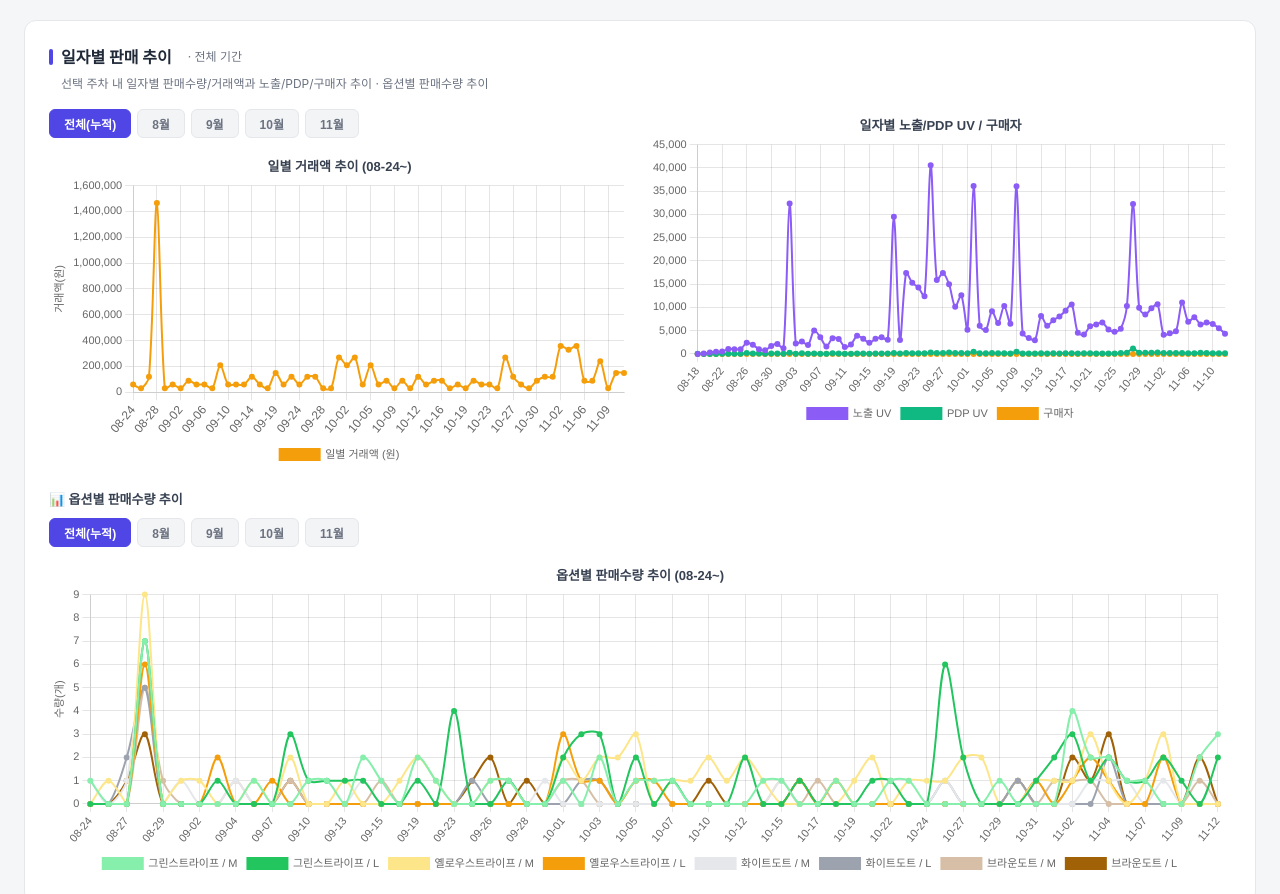
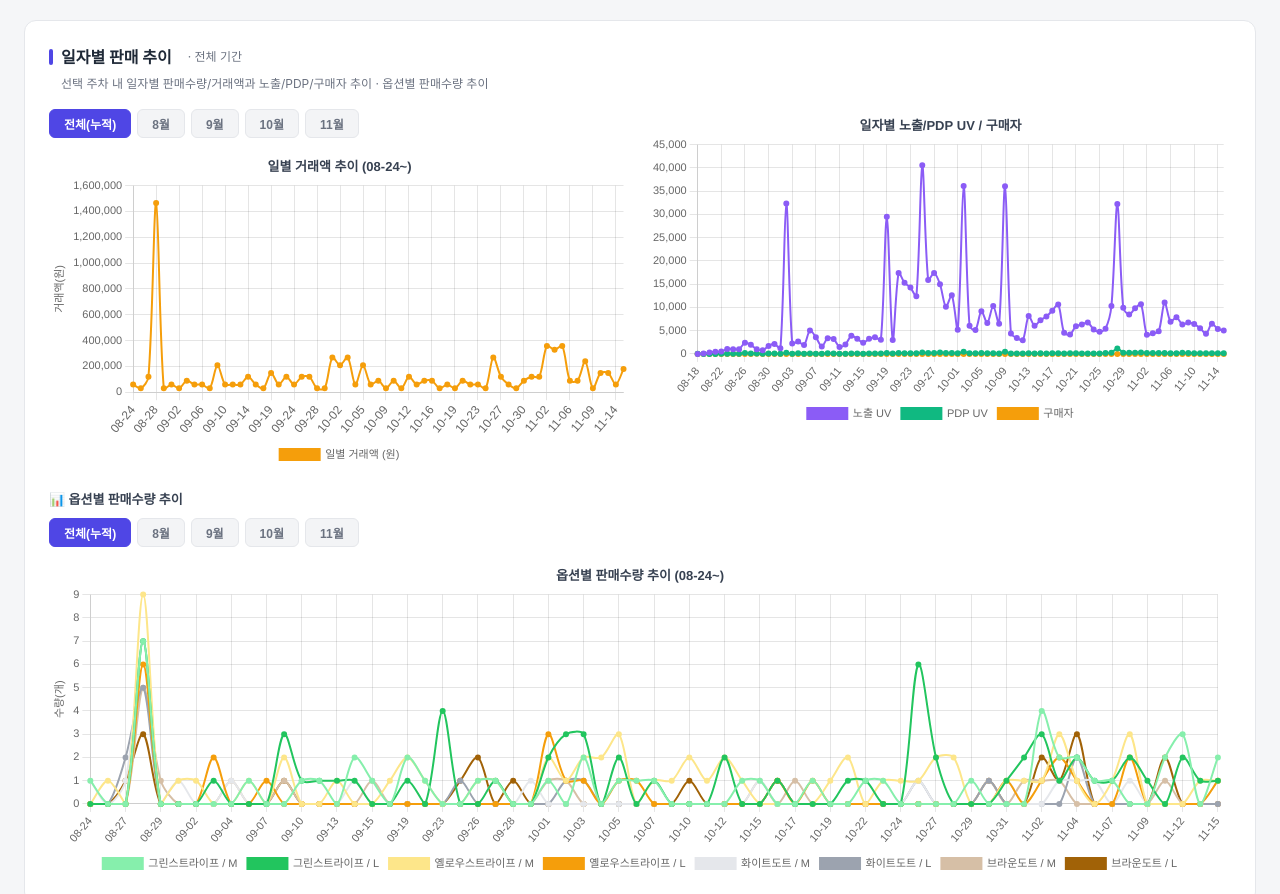
Before and after one commit to chaezyo-dotcom/living-pb-stock, a plain HTML site: page products/4175808/index.html in a window 1280 px wide. Shown: the part 864-1758 px from the top of the page. Drawn offline with nearby package versions, Linux system fonts and the light colour scheme; animation ran at ten frames a second.

Commit message:
Update 4175808 dashboard: 2026-11-15 data refresh

```diff
--- a/products/4175808/index.html
+++ b/products/4175808/index.html
@@ -96,7 +96,7 @@ tr.total td{background:#eef2ff;font-weight:700;color:#312e81;font-size:14px;bord
     <div class="subtitle">상품코드 4175808 · 4 colors (그린스트라이프 / 옐로우스트라이프 / 화이트도트 / 브라운도트) · M / L 사이즈</div>
     <div class="meta">
       <span>판매시작 2026-08-18</span>
-      <span>리포트 기준 2026-11-12</span>
+      <span>리포트 기준 2026-11-15</span>
       <span>Source: finance_datahub.df_com_sales · ba_preserved.total_pdp_facts · ba_preserved.smba_daily_pdp_imps_v2 · ba_preserved.commerce_product_search_tb</span>
     </div>
   </div>
@@ -450,7 +450,7 @@ tr.total td{background:#eef2ff;font-weight:700;color:#312e81;font-size:14px;bord
   </div>
 
   <div class="footer">
-    데이터 기준일: 2026-11-12 KST · 결제: base_dt(KST) / PDP·노출: log_date(KST)
+    데이터 기준일: 2026-11-15 KST · 결제: base_dt(KST) / PDP·노출: log_date(KST)
   </div>
 </div>
 
@@ -630,7 +630,14 @@ const DAILY_OPTION = [
   {date:"2026-11-11",option_id:"31359445",color:"브라운도트",size:"M",qty:1,gmv:29900,cancel_qty:0,cancel_gmv:0},
   {date:"2026-11-11",option_id:"31359446",color:"브라운도트",size:"L",qty:2,gmv:59800,cancel_qty:0,cancel_gmv:0},
   {date:"2026-11-12",option_id:"31359439",color:"그린스트라이프",size:"M",qty:3,gmv:89700,cancel_qty:0,cancel_gmv:0},
-  {date:"2026-11-12",option_id:"31359440",color:"그린스트라이프",size:"L",qty:2,gmv:59800,cancel_qty:0,cancel_gmv:0}
+  {date:"2026-11-12",option_id:"31359440",color:"그린스트라이프",size:"L",qty:2,gmv:59800,cancel_qty:0,cancel_gmv:0},
+  {date:"2026-11-14",option_id:"31359440",color:"그린스트라이프",size:"L",qty:1,gmv:29900,cancel_qty:0,cancel_gmv:0},
+  {date:"2026-11-14",option_id:"31359441",color:"옐로우스트라이프",size:"M",qty:1,gmv:29900,cancel_qty:0,cancel_gmv:0},
+  {date:"2026-11-15",option_id:"31359439",color:"그린스트라이프",size:"M",qty:2,gmv:59800,cancel_qty:1,cancel_gmv:29900},
+  {date:"2026-11-15",option_id:"31359440",color:"그린스트라이프",size:"L",qty:1,gmv:29900,cancel_qty:0,cancel_gmv:0},
+  {date:"2026-11-15",option_id:"31359441",color:"옐로우스트라이프",size:"M",qty:1,gmv:29900,cancel_qty:0,cancel_gmv:0},
+  {date:"2026-11-15",option_id:"31359442",color:"옐로우스트라이프",size:"L",qty:1,gmv:29900,cancel_qty:0,cancel_gmv:0},
+  {date:"2026-11-15",option_id:"31359443",color:"화이트도트",size:"M",qty:1,gmv:29900,cancel_qty:0,cancel_gmv:0}
 ];
 
 const DAILY_FUNNEL = [
@@ -720,7 +727,10 @@ const DAILY_FUNNEL = [
   {date:"2026-11-09", imp_uv:6752, imp_cnt:15367, pdp_pv:500, pdp_uv:218, buyers:1},
   {date:"2026-11-10", imp_uv:6432, imp_cnt:14079, pdp_pv:362, pdp_uv:165, buyers:0},
   {date:"2026-11-11", imp_uv:5547, imp_cnt:12651, pdp_pv:427, pdp_uv:162, buyers:5},
-  {date:"2026-11-12", imp_uv:4350, imp_cnt:12318, pdp_pv:333, pdp_uv:165, buyers:2}
+  {date:"2026-11-12", imp_uv:4350, imp_cnt:12318, pdp_pv:333, pdp_uv:165, buyers:2},
+  {date:"2026-11-13", imp_uv:6487, imp_cnt:14593, pdp_pv:255, pdp_uv:144, buyers:0},
+  {date:"2026-11-14", imp_uv:5378, imp_cnt:13222, pdp_pv:340, pdp_uv:152, buyers:2},
+  {date:"2026-11-15", imp_uv:5019, imp_cnt:12879, pdp_pv:438, pdp_uv:175, buyers:4}
 ];
 
 const PATH_BY_DATE = [
@@ -1473,7 +1483,31 @@ const PATH_BY_DATE = [
   {date:"2026-11-12", channel:"pdp", imps:5444},
   {date:"2026-11-12", channel:"search", imps:2501},
   {date:"2026-11-12", channel:"store", imps:6},
-  {date:"2026-11-12", channel:"today_deals", imps:3}
+  {date:"2026-11-12", channel:"today_deals", imps:3},
+  {date:"2026-11-13", channel:"category", imps:161},
+  {date:"2026-11-13", channel:"collection_books", imps:42},
+  {date:"2026-11-13", channel:"contents", imps:589},
+  {date:"2026-11-13", channel:"etc", imps:6848},
+  {date:"2026-11-13", channel:"home", imps:1},
+  {date:"2026-11-13", channel:"pdp", imps:4484},
+  {date:"2026-11-13", channel:"search", imps:2456},
+  {date:"2026-11-13", channel:"store", imps:12},
+  {date:"2026-11-14", channel:"category", imps:184},
+  {date:"2026-11-14", channel:"collection_books", imps:52},
+  {date:"2026-11-14", channel:"contents", imps:674},
+  {date:"2026-11-14", channel:"etc", imps:4335},
+  {date:"2026-11-14", channel:"home", imps:2},
+  {date:"2026-11-14", channel:"pdp", imps:5097},
+  {date:"2026-11-14", channel:"search", imps:2874},
+  {date:"2026-11-14", channel:"store", imps:4},
+  {date:"2026-11-15", channel:"category", imps:184},
+  {date:"2026-11-15", channel:"collection_books", imps:39},
+  {date:"2026-11-15", channel:"contents", imps:612},
+  {date:"2026-11-15", channel:"etc", imps:4974},
+  {date:"2026-11-15", channel:"pdp", imps:4233},
+  {date:"2026-11-15", channel:"ranks", imps:2},
+  {date:"2026-11-15", channel:"search", imps:2832},
+  {date:"2026-11-15", channel:"store", imps:3}
 ];
 
 const REFERRER_BY_DATE = [
@@ -2100,59 +2134,83 @@ const REFERRER_BY_DATE = [
   {date:"2026-11-12", type:"ORDER", pv:2, uv:null},
   {date:"2026-11-12", type:"PRODUCTIONS", pv:71, uv:null},
   {date:"2026-11-12", type:"PROJECTS", pv:2, uv:null},
-  {date:"2026-11-12", type:"USERS", pv:3, uv:null}
+  {date:"2026-11-12", type:"USERS", pv:3, uv:null},
+  {date:"2026-11-13", type:"BRANDS", pv:1, uv:null},
+  {date:"2026-11-13", type:"CARD_COLLECTIONS", pv:1, uv:null},
+  {date:"2026-11-13", type:"DIRECT", pv:228, uv:null},
+  {date:"2026-11-13", type:"EXHIBITIONS", pv:1, uv:null},
+  {date:"2026-11-13", type:"OGARDEN_GAME_HOME", pv:4, uv:null},
+  {date:"2026-11-13", type:"ORDERS", pv:3, uv:null},
+  {date:"2026-11-13", type:"PRODUCTIONS", pv:11, uv:null},
+  {date:"2026-11-13", type:"PROMOTION-PAGES", pv:1, uv:null},
+  {date:"2026-11-13", type:"USERS", pv:5, uv:null},
+  {date:"2026-11-14", type:"BRANDS", pv:9, uv:null},
+  {date:"2026-11-14", type:"CARD_COLLECTIONS", pv:2, uv:null},
+  {date:"2026-11-14", type:"DIRECT", pv:281, uv:null},
+  {date:"2026-11-14", type:"OGARDEN_GAME_HOME", pv:3, uv:null},
+  {date:"2026-11-14", type:"ORDERS", pv:12, uv:null},
+  {date:"2026-11-14", type:"PRODUCTIONS", pv:33, uv:null},
+  {date:"2026-11-15", type:"BRANDS", pv:7, uv:null},
+  {date:"2026-11-15", type:"CARD_COLLECTIONS", pv:3, uv:null},
+  {date:"2026-11-15", type:"DIRECT", pv:359, uv:null},
+  {date:"2026-11-15", type:"EXHIBITIONS", pv:1, uv:null},
+  {date:"2026-11-15", type:"OGARDEN_GAME_HOME", pv:6, uv:null},
+  {date:"2026-11-15", type:"ORDERS", pv:8, uv:null},
+  {date:"2026-11-15", type:"PRODUCTIONS", pv:53, uv:null},
+  {date:"2026-11-15", type:"PROJECTS", pv:1, uv:null}
 ];
 
 const SRP_KEYWORDS = [
-  {keyword:"잠옷", cat_sessions:1659, imps:624, avg_rank:5.9},
-  {keyword:"파자마", cat_sessions:543, imps:191, avg_rank:8.5},
-  {keyword:"커플잠옷", cat_sessions:517, imps:94, avg_rank:10.7},
-  {keyword:"샤워가운", cat_sessions:463, imps:2, avg_rank:9.5},
-  {keyword:"여성잠옷", cat_sessions:405, imps:122, avg_rank:8.5},
-  {keyword:"울랄라파자마", cat_sessions:396, imps:47, avg_rank:5.7},
-  {keyword:"겨울잠옷", cat_sessions:317, imps:108, avg_rank:5.7},
-  {keyword:"수면잠옷", cat_sessions:314, imps:26, avg_rank:8.3},
-  {keyword:"양말", cat_sessions:211, imps:0, avg_rank:0.0},
-  {keyword:"원피스잠옷", cat_sessions:194, imps:10, avg_rank:5.5},
-  {keyword:"남자잠옷", cat_sessions:190, imps:19, avg_rank:10.3},
-  {keyword:"로브", cat_sessions:163, imps:4, avg_rank:7.0},
-  {keyword:"홈웨어", cat_sessions:142, imps:37, avg_rank:13.9},
-  {keyword:"긴팔잠옷", cat_sessions:127, imps:46, avg_rank:2.5},
-  {keyword:"수면양말", cat_sessions:127, imps:2, avg_rank:1.5},
-  {keyword:"잠옷바지", cat_sessions:125, imps:6, avg_rank:10.0},
-  {keyword:"안대", cat_sessions:110, imps:0, avg_rank:0.0},
-  {keyword:"가운", cat_sessions:101, imps:1, avg_rank:7.0},
-  {keyword:"목욕가운", cat_sessions:100, imps:0, avg_rank:0.0},
-  {keyword:"수면안대", cat_sessions:86, imps:0, avg_rank:0.0},
-  {keyword:"댄스온더플로어", cat_sessions:84, imps:0, avg_rank:0.0},
-  {keyword:"실크잠옷", cat_sessions:81, imps:10, avg_rank:7.1},
-  {keyword:"겨울 잠옷", cat_sessions:78, imps:39, avg_rank:7.3},
-  {keyword:"누빔잠옷", cat_sessions:75, imps:13, avg_rank:11.7},
-  {keyword:"스누피", cat_sessions:74, imps:0, avg_rank:0.0},
-  {keyword:"키티", cat_sessions:72, imps:0, avg_rank:0.0},
-  {keyword:"티세르", cat_sessions:72, imps:0, avg_rank:0.0},
-  {keyword:"순면잠옷", cat_sessions:68, imps:30, avg_rank:3.8},
-  {keyword:"로브가운", cat_sessions:66, imps:0, avg_rank:0.0},
-  {keyword:"극세사 잠옷", cat_sessions:63, imps:7, avg_rank:6.7},
-  {keyword:"커플 잠옷", cat_sessions:59, imps:14, avg_rank:10.1},
-  {keyword:"캡내장 잠옷", cat_sessions:42, imps:6, avg_rank:0.2},
+  {keyword:"잠옷", cat_sessions:2852, imps:685, avg_rank:5.6},
+  {keyword:"수면잠옷", cat_sessions:1395, imps:29, avg_rank:7.5},
+  {keyword:"수면양말", cat_sessions:1110, imps:2, avg_rank:1.5},
+  {keyword:"겨울잠옷", cat_sessions:841, imps:121, avg_rank:5.5},
+  {keyword:"파자마", cat_sessions:753, imps:212, avg_rank:7.9},
+  {keyword:"커플잠옷", cat_sessions:654, imps:104, avg_rank:10.3},
+  {keyword:"샤워가운", cat_sessions:636, imps:2, avg_rank:9.5},
+  {keyword:"울랄라파자마", cat_sessions:470, imps:50, avg_rank:6.7},
+  {keyword:"여성잠옷", cat_sessions:438, imps:124, avg_rank:8.4},
+  {keyword:"극세사 잠옷", cat_sessions:397, imps:7, avg_rank:6.7},
+  {keyword:"양말", cat_sessions:345, imps:0, avg_rank:0.0},
+  {keyword:"로브", cat_sessions:343, imps:5, avg_rank:5.8},
+  {keyword:"누빔잠옷", cat_sessions:308, imps:13, avg_rank:11.7},
+  {keyword:"수면바지", cat_sessions:296, imps:1, avg_rank:2.0},
+  {keyword:"겨울 잠옷", cat_sessions:288, imps:41, avg_rank:7.0},
+  {keyword:"피치기모 잠옷", cat_sessions:254, imps:31, avg_rank:4.5},
+  {keyword:"남자잠옷", cat_sessions:239, imps:22, avg_rank:8.9},
+  {keyword:"홈웨어", cat_sessions:231, imps:44, avg_rank:11.9},
+  {keyword:"극세사잠옷", cat_sessions:205, imps:9, avg_rank:1.6},
+  {keyword:"원피스잠옷", cat_sessions:203, imps:11, avg_rank:5.0},
+  {keyword:"티세르", cat_sessions:196, imps:0, avg_rank:0.0},
+  {keyword:"가운", cat_sessions:177, imps:1, avg_rank:7.0},
+  {keyword:"목욕가운", cat_sessions:163, imps:0, avg_rank:0.0},
+  {keyword:"잠옷바지", cat_sessions:144, imps:6, avg_rank:10.0},
+  {keyword:"기모잠옷", cat_sessions:129, imps:13, avg_rank:10.9},
+  {keyword:"로브가운", cat_sessions:125, imps:0, avg_rank:0.0},
+  {keyword:"댄스온더플로어", cat_sessions:119, imps:0, avg_rank:0.0},
+  {keyword:"겨울 파자마", cat_sessions:118, imps:15, avg_rank:5.8},
+  {keyword:"풋워머", cat_sessions:115, imps:0, avg_rank:0.0},
+  {keyword:"순면 잠옷", cat_sessions:112, imps:30, avg_rank:9.3},
+  {keyword:"긴팔잠옷", cat_sessions:0, imps:46, avg_rank:2.5},
   {keyword:"리퍼", cat_sessions:0, imps:35, avg_rank:3.3},
+  {keyword:"순면잠옷", cat_sessions:0, imps:32, avg_rank:3.8},
   {keyword:"긴팔 파자마", cat_sessions:0, imps:24, avg_rank:6.3},
-  {keyword:"순면 잠옷", cat_sessions:0, imps:26, avg_rank:10.6},
+  {keyword:"커플 잠옷", cat_sessions:0, imps:15, avg_rank:9.5},
+  {keyword:"오끼뜨", cat_sessions:0, imps:14, avg_rank:2.8},
+  {keyword:"잠옷세트", cat_sessions:0, imps:12, avg_rank:1.5},
+  {keyword:"실내복", cat_sessions:0, imps:12, avg_rank:1.8},
+  {keyword:"면잠옷", cat_sessions:0, imps:11, avg_rank:4.4},
+  {keyword:"파자마세트", cat_sessions:0, imps:11, avg_rank:2.7},
+  {keyword:"빅사이즈 잠옷", cat_sessions:0, imps:10, avg_rank:3.4},
+  {keyword:"커플파자마", cat_sessions:0, imps:10, avg_rank:5.4},
+  {keyword:"긴팔 잠옷", cat_sessions:0, imps:10, avg_rank:6.3},
+  {keyword:"실크잠옷", cat_sessions:0, imps:10, avg_rank:7.1},
+  {keyword:"오늘의집 layer", cat_sessions:0, imps:10, avg_rank:88.7},
+  {keyword:"티세르잠옷", cat_sessions:0, imps:9, avg_rank:2.4},
   {keyword:"오프아워", cat_sessions:0, imps:9, avg_rank:1.7},
-  {keyword:"긴팔 잠옷", cat_sessions:0, imps:10, avg_rank:6.3},
-  {keyword:"layer 잠옷", cat_sessions:0, imps:8, avg_rank:0.6},
-  {keyword:"긴팔파자마", cat_sessions:0, imps:7, avg_rank:1.7},
-  {keyword:"면잠옷", cat_sessions:0, imps:11, avg_rank:4.4},
-  {keyword:"순면파자마", cat_sessions:0, imps:6, avg_rank:0.8},
-  {keyword:"실내복", cat_sessions:0, imps:12, avg_rank:1.8},
-  {keyword:"빅사이즈잠옷", cat_sessions:0, imps:8, avg_rank:4.5},
-  {keyword:"오늘의집 layer", cat_sessions:0, imps:10, avg_rank:88.7},
-  {keyword:"잠옷세트", cat_sessions:0, imps:12, avg_rank:1.5},
-  {keyword:"부드러운에어핏잠옷파자마세트", cat_sessions:0, imps:5, avg_rank:0.0},
-  {keyword:"티세르잠옷", cat_sessions:0, imps:9, avg_rank:2.4},
-  {keyword:"압력솥", cat_sessions:0, imps:6, avg_rank:4.8},
-  {keyword:"파자마세트", cat_sessions:0, imps:11, avg_rank:2.7}
+  {keyword:"남자 파자마", cat_sessions:0, imps:8, avg_rank:3.8},
+  {keyword:"여성겨울잠옷", cat_sessions:0, imps:8, avg_rank:9.0},
+  {keyword:"layer 잠옷", cat_sessions:0, imps:8, avg_rank:0.6}
 ];
 
 const CATEGORY_RANK = [
@@ -2242,7 +2300,10 @@ const CATEGORY_RANK = [
   {date:"2026-11-09", our_rank:101, our_gmv:29900, our_qty:1, total:157, top_goods_id:"2457539", top_gmv:1339500},
   {date:"2026-11-10", our_rank:null, our_gmv:0, our_qty:0, total:151, top_goods_id:"2457539", top_gmv:535800},
   {date:"2026-11-11", our_rank:10, our_gmv:149500, our_qty:5, total:147, top_goods_id:"3764946", top_gmv:453700},
-  {date:"2026-11-12", our_rank:19, our_gmv:149500, our_qty:5, total:143, top_goods_id:"3735572", top_gmv:699300}
+  {date:"2026-11-12", our_rank:19, our_gmv:149500, our_qty:5, total:143, top_goods_id:"3735572", top_gmv:699300},
+  {date:"2026-11-13", our_rank:null, our_gmv:0, our_qty:0, total:115, top_goods_id:"3735572", top_gmv:284900},
+  {date:"2026-11-14", our_rank:36, our_gmv:59800, our_qty:2, total:148, top_goods_id:"2457539", top_gmv:263200},
+  {date:"2026-11-15", our_rank:6, our_gmv:179400, our_qty:6, total:126, top_goods_id:"3764946", top_gmv:663100}
 ];
 const COMPARE_BY_DATE = [
   {date:"2026-08-18", our_rank:null, our_gmv:0, our_imp:7, our_ctr:null, our_cvr:0, comp_id:"3518885", comp_brand:"오늘의집layer", comp_name:"refine / 소프트워싱 40수 면 반팔/긴팔 파자마 세트, 3colors, M/L", comp_rank:1, comp_gmv:301000, comp_imp:1658, comp_ctr:4.4, comp_cvr:8.2},
@@ -2331,7 +2392,10 @@ const COMPARE_BY_DATE = [
   {date:"2026-11-09", our_rank:101, our_gmv:29900, our_imp:6752, our_ctr:3.2, our_cvr:0.5, comp_id:"2457539", comp_brand:"오셀픽", comp_name:"스트라이프 극세사 파자마 수면 잠옷 세트 여성 남성 커플 겨울 홈웨어", comp_rank:1, comp_gmv:1339500, comp_imp:6162, comp_ctr:6.4, comp_cvr:7.8},
   {date:"2026-11-10", our_rank:null, our_gmv:0, our_imp:6432, our_ctr:2.6, our_cvr:0.0, comp_id:"2457539", comp_brand:"오셀픽", comp_name:"스트라이프 극세사 파자마 수면 잠옷 세트 여성 남성 커플 겨울 홈웨어", comp_rank:1, comp_gmv:535800, comp_imp:9388, comp_ctr:3.8, comp_cvr:3.1},
   {date:"2026-11-11", our_rank:10, our_gmv:149500, our_imp:5547, our_ctr:2.9, our_cvr:3.1, comp_id:"3764946", comp_brand:"오늘의집layer", comp_name:"스판 극세사 크리스마스 겨울 파자마 세트, 3colors, M/L", comp_rank:1, comp_gmv:453700, comp_imp:13530, comp_ctr:2.0, comp_cvr:3.4},
-  {date:"2026-11-12", our_rank:19, our_gmv:149500, our_imp:4350, our_ctr:3.8, our_cvr:1.2, comp_id:"3735572", comp_brand:"티세르", comp_name:"딥포레스트 피치기모 긴팔 상하의 세트(남녀공용)", comp_rank:1, comp_gmv:699300, comp_imp:2137, comp_ctr:8.1, comp_cvr:10.9}
+  {date:"2026-11-12", our_rank:19, our_gmv:149500, our_imp:4350, our_ctr:3.8, our_cvr:1.2, comp_id:"3735572", comp_brand:"티세르", comp_name:"딥포레스트 피치기모 긴팔 상하의 세트(남녀공용)", comp_rank:1, comp_gmv:699300, comp_imp:2137, comp_ctr:8.1, comp_cvr:10.9},
+  {date:"2026-11-13", our_rank:null, our_gmv:0, our_imp:6487, our_ctr:2.2, our_cvr:0.0, comp_id:"3735572", comp_brand:"티세르", comp_name:"딥포레스트 피치기모 긴팔 상하의 세트(남녀공용)", comp_rank:1, comp_gmv:284900, comp_imp:719, comp_ctr:10.4, comp_cvr:9.3},
+  {date:"2026-11-14", our_rank:36, our_gmv:59800, our_imp:5378, our_ctr:2.8, our_cvr:1.3, comp_id:"2457539", comp_brand:"오셀픽", comp_name:"스트라이프 극세사 파자마 수면 잠옷 세트 여성 남성 커플 겨울 홈웨어", comp_rank:1, comp_gmv:263200, comp_imp:3777, comp_ctr:5.9, comp_cvr:2.2},
+  {date:"2026-11-15", our_rank:6, our_gmv:179400, our_imp:5019, our_ctr:3.5, our_cvr:2.3, comp_id:"3764946", comp_brand:"오늘의집layer", comp_name:"스판 극세사 크리스마스 겨울 파자마 세트, 3colors, M/L", comp_rank:1, comp_gmv:663100, comp_imp:19294, comp_ctr:1.1, comp_cvr:5.0}
 ];
 
 
@@ -3402,7 +3466,10 @@ const DAILY_CAT_GMV = [
   {d:"2026-11-09",o:29900,c:9515040,oq:1,cq:395},
   {d:"2026-11-10",o:0,c:8240761,oq:0,cq:311},
   {d:"2026-11-11",o:149500,c:7741490,oq:5,cq:353},
-  {d:"2026-11-12",o:149500,c:11529648,oq:5,cq:481}
+  {d:"2026-11-12",o:149500,c:11529648,oq:5,cq:481},
+  {d:"2026-11-13",o:0,c:5463150,oq:0,cq:224},
+  {d:"2026-11-14",o:59800,c:7282959,oq:2,cq:255},
+  {d:"2026-11-15",o:179400,c:6526760,oq:6,cq:283}
 ];
 let monthlyGmvChart=null;
 let mgMode='ALL';
```
